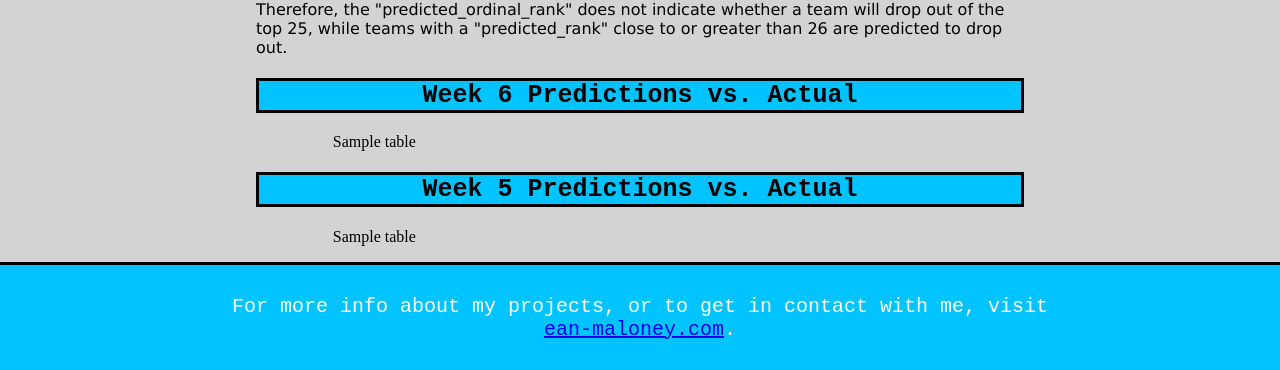
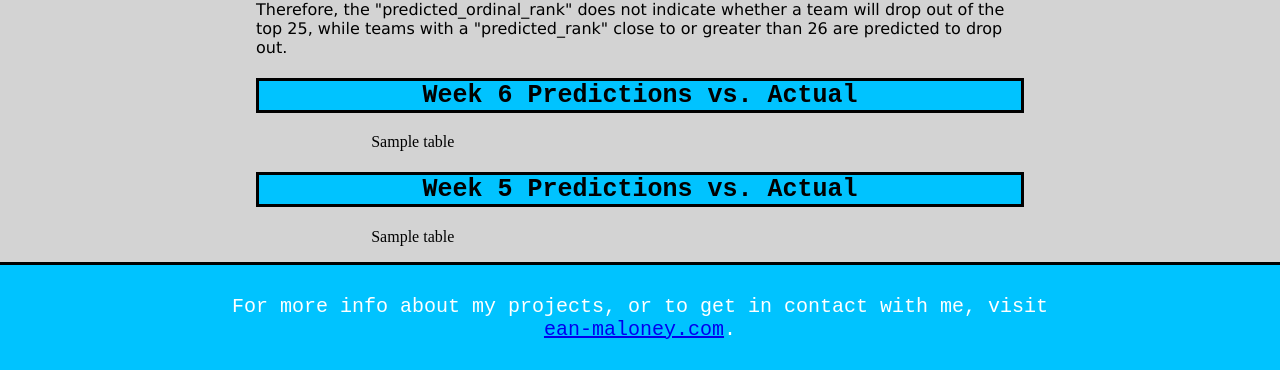
Before and after one commit to ean-maloney/top25_project, a Flask app: template templates/index3.html in a window 1280 px wide; the page is wider, and only the part inside the window is pictured. Shown: the part 314-684 px from the top of that part. Run offline with Flask 2, Linux system fonts and the light colour scheme; the template is opened without the code that fills it: most values are stand-ins (such as "Sample title", 1, 10 or a date in 2020); some libraries are stand-ins or nearby versions.

Commit message:
Moving tables

```diff
--- a/static/style.css
+++ b/static/style.css
@@ -115,7 +115,8 @@ footer{
 }
 
 #table3{
-    margin-left: 10%;
+    margin-left: 15%;
+    margin-right: auto;
 }
 
 #date{
```
